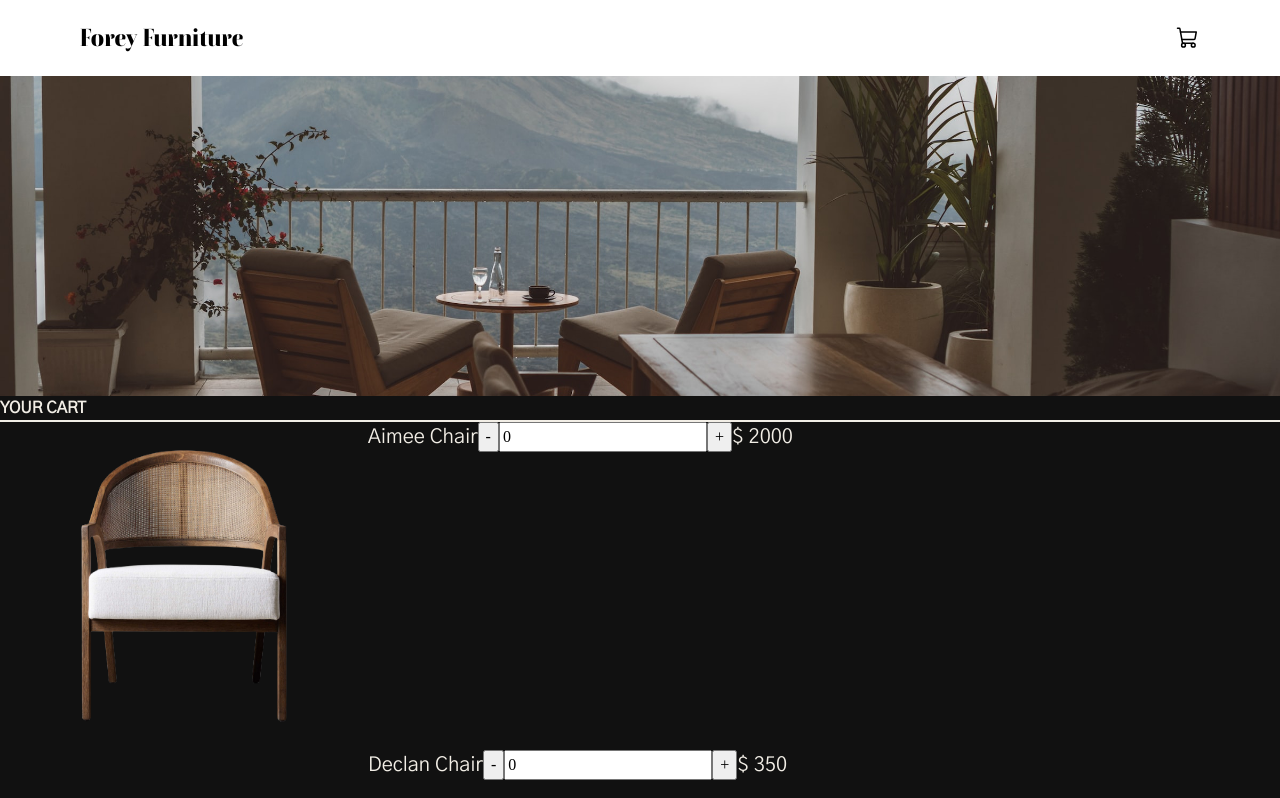
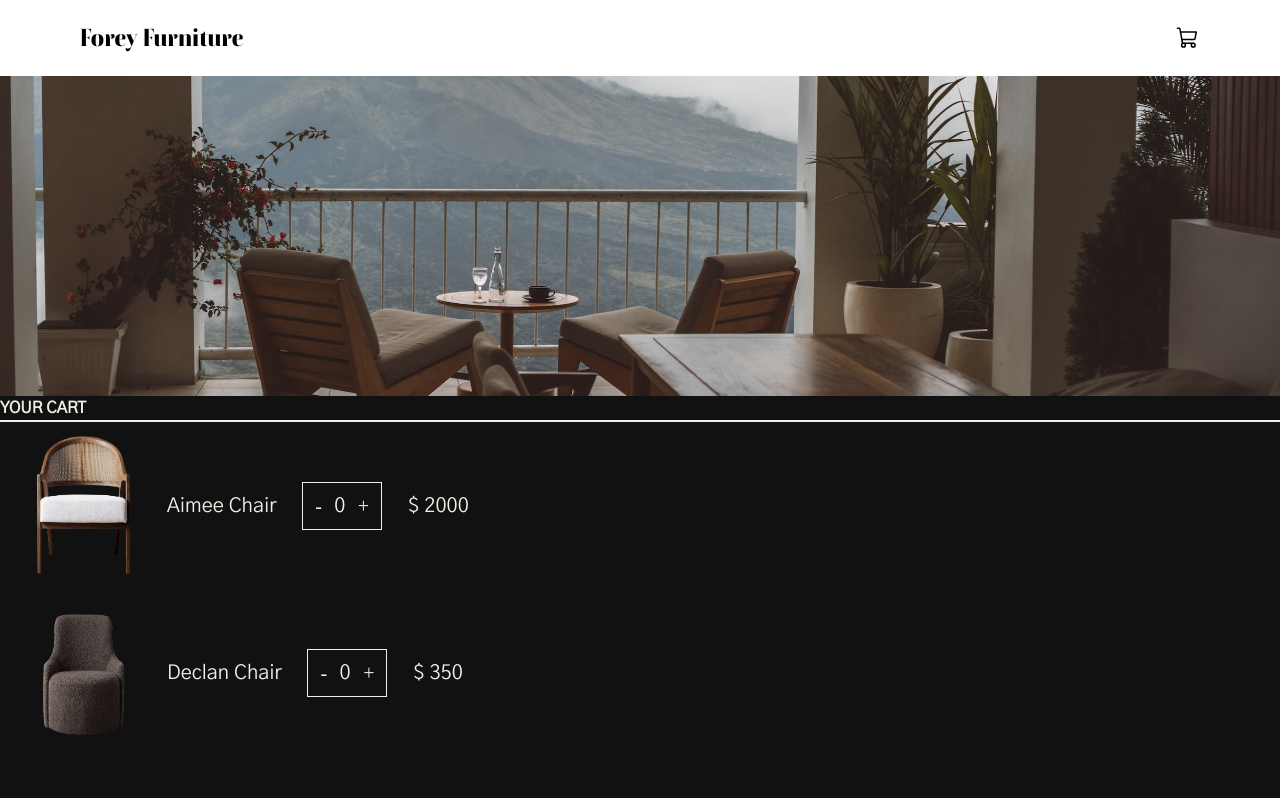
Before and after one commit to foreycodes/React-ECommerce, a React (Create React App) app: page /cart in a window 1280 px wide. Shown: the top 798 px of the page. Built offline with nearby package versions, Linux system fonts and the light colour scheme.

Commit message:
Cart styling

```diff
--- a/src/pages/cart/cart.css
+++ b/src/pages/cart/cart.css
@@ -13,3 +13,45 @@ p, h1 {
     width: 100%;
     height: 2px;
 }
+.count-handler button {
+    padding: 0px;
+    font-size: 20px;
+    background: transparent;
+    border: none;
+    color: var(--color-neutral-200);
+}
+
+.count-handler input {
+    padding: 0px;
+    font-size: 20px;
+    font-family: var(--font-body);
+    background: transparent;
+    border: none;
+    color: var(--color-neutral-200);
+    width: 24px;
+    text-align: center;
+}
+.description {
+    display: flex;
+    flex-direction: row;
+    align-items: center;
+    white-space: nowrap;
+    gap: 2vw;
+}
+.count-handler {
+    display: flex;
+    gap: 6px;
+    width: 100%;
+    padding: 8px 12px;
+    border: 0.5px solid var(--color-neutral-200);
+    /* height: fit-content;  */
+}
+.cart-item {
+    display: flex;
+    flex-direction: row;
+    align-items: center;
+}
+.cart-product-img {
+    width: 167px;
+    height: 167px;
+}
--- a/src/pages/cart/cartItem.css
+++ b/src/pages/cart/cartItem.css
@@ -1,9 +1,41 @@
-.cartItem {
-    display: flex;
-    flex-direction: row;
+.count-handler button {
+    padding: 0px;
+    font-size: 20px;
+    background: transparent;
+    border: none;
+    color: var(--color-neutral-200);
+}
+
+.count-handler input {
+    padding: 0px;
+    font-size: 20px;
+    font-family: var(--font-body);
+    background: transparent;
+    border: none;
+    color: var(--color-neutral-200);
+    width: 24px;
+    text-align: center;
 }
 .description {
     display: flex;
     flex-direction: row;
-
+    align-items: center;
+    white-space: nowrap;
+    gap: 2vw;
 }
+.count-handler {
+    display: flex;
+    gap: 6px;
+    width: 100%;
+    padding: 8px 12px;
+    border: 0.5px solid var(--color-neutral-200);
+}
+.cart-item {
+    display: flex;
+    flex-direction: row;
+    align-items: center;
+}
+.cart-product-img {
+    width: 167px;
+    height: 167px;
+}
--- a/src/pages/cart/cartItem.jsx
+++ b/src/pages/cart/cartItem.jsx
@@ -8,11 +8,11 @@ export const CartItem = (props) => {
     useContext(ShopContext);
 
   return (
-    <div className="cartItem">
-      <img className="product-img" src={require(`../../assets/${type}/${productNoBg}`)} alt={productName}/>
+    <div className="cart-item">
+      <img className="cart-product-img" src={require(`../../assets/${type}/${productNoBg}`)} alt={productName}/>
       <div className="description">
         <p> {productName} </p>
-        <div className="countHandler">
+        <div className="count-handler">
           <button onClick={() => removeFromCart(id)}> - </button>
           <input
             value={cartItems[id]}
```
